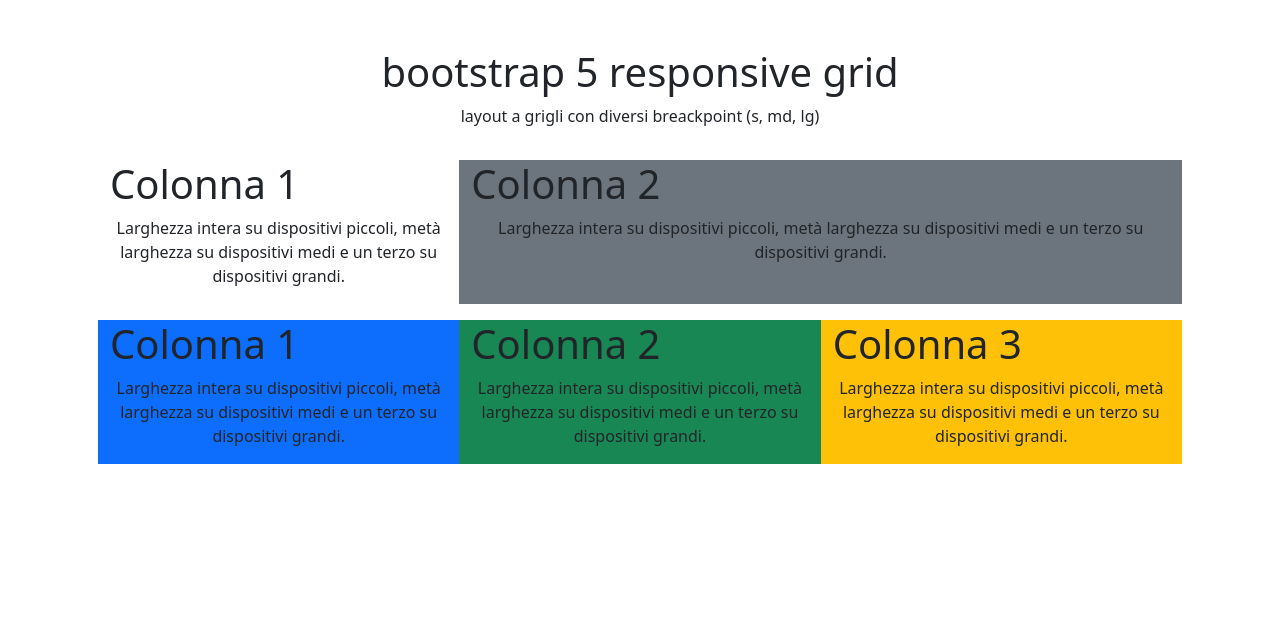
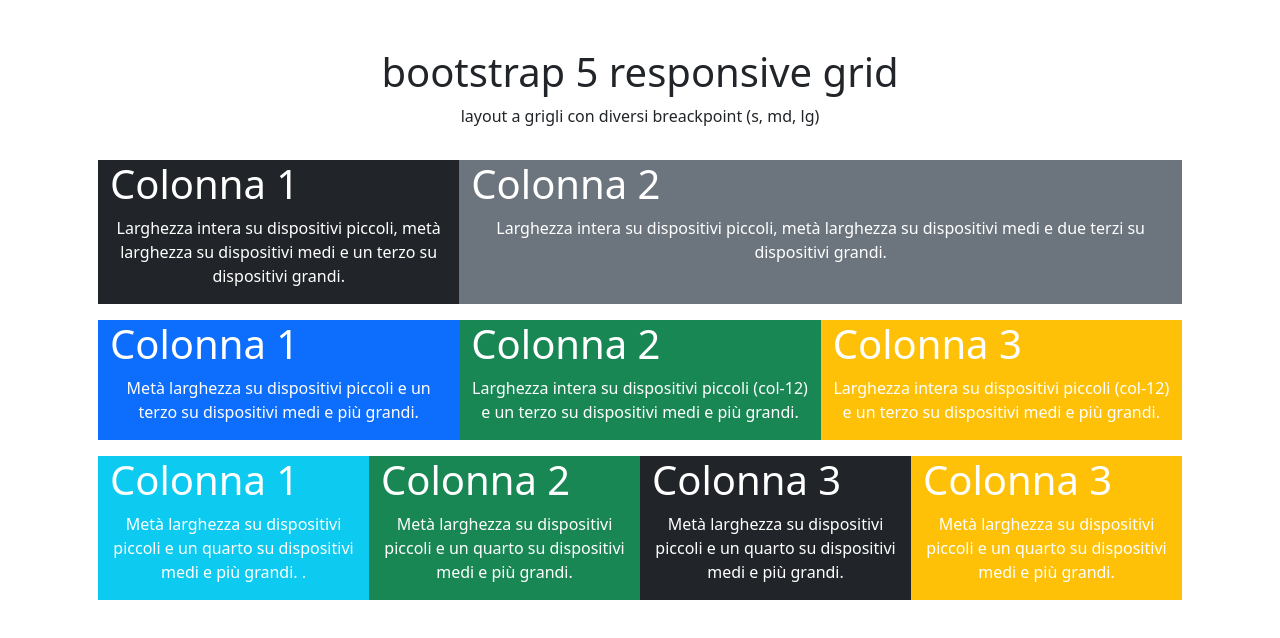
Before and after one commit to alessandro-sartini/htmlcss-bootstrap-layout, a plain HTML site: page index.html in a window 1280 px wide. Drawn offline with nearby package versions, Linux system fonts and the light colour scheme.

Commit message:
ADD:last row

```diff
--- a/index.html
+++ b/index.html
@@ -20,9 +20,9 @@
     </header>
     <main>
         <!-- #F8F9FA -->
-        <div class="container ">
+        <div class="container text-color text-white">
             <div class="row m-3">
-                <div class="col-12  col-md-6 col-lg-4 ">
+                <div class="col-12  col-md-6 col-lg-4 bg-dark ">
                     <h1 class="text-start">
                         Colonna 1
                     </h1>
@@ -33,7 +33,7 @@
                     <h1 class="text-start">
                         Colonna 2
                     </h1>
-                    <p class="text-center"> Larghezza intera su dispositivi piccoli, metà larghezza su dispositivi medi e un terzo su dispositivi grandi.</p>
+                    <p class="text-center"> Larghezza intera su dispositivi piccoli, metà larghezza su dispositivi medi e due terzi su dispositivi grandi.</p>
                 </div>
 
 
@@ -45,21 +45,64 @@
                         Colonna 1
 
                     </h1>
-                    <p class="text-center"> Larghezza intera su dispositivi piccoli, metà larghezza su dispositivi medi e un terzo su dispositivi grandi.</p>
+                    <p class="text-center"> Metà larghezza su dispositivi piccoli e un terzo su dispositivi medi e più grandi.</p>
                 </div>
                 <div class="col-6 col-md-4 bg-success">
                     <h1>
                         Colonna 2
                     </h1>
-                    <p class="text-center"> Larghezza intera su dispositivi piccoli, metà larghezza su dispositivi medi e un terzo su dispositivi grandi.</p>
+                    <p class="text-center"> Larghezza intera su
+                        dispositivi piccoli (col-12) e un terzo su dispositivi medi e più grandi.
+                        </p>
                 </div>
                 <div class="col col-md-4  bg-warning">
                     <h1>
                         Colonna 3
                     </h1>
-                    <p class="text-center"> Larghezza intera su dispositivi piccoli, metà larghezza su dispositivi medi e un terzo su dispositivi grandi.</p>
+                    <p class="text-center"> Larghezza intera su
+                        dispositivi piccoli (col-12) e un terzo su dispositivi medi e più grandi.</p>
                 </div>
             </div>
+
+            <div class="row m-3 ">
+                <div class="col-6 col-md-3 bg-info">
+                    <h1>
+                        Colonna 1
+
+                    </h1>
+                    <p class="text-center">Metà larghezza su dispositivi piccoli
+                        e un quarto su dispositivi medi e più grandi.
+                        .</p>
+                </div>
+                <div class="col-6 col-md-3 bg-success">
+                    <h1>
+                        Colonna 2
+                    </h1>
+                    <p class="text-center">Metà larghezza su dispositivi piccoli
+                        e un quarto su dispositivi medi e più grandi.
+                        </p>
+                </div>
+                <div class="col-6 col-md-3  bg-dark">
+                    <h1>
+                        Colonna 3
+                    </h1>
+                    <p class="text-center"> Metà larghezza su dispositivi piccoli
+                        e un quarto su dispositivi medi e più grandi.
+                        </p>
+                </div>
+                <div class="col-6 col-md-3  bg-warning">
+                    <h1>
+                        Colonna 3
+                    </h1>
+                    <p class="text-center"> Metà larghezza su dispositivi piccoli
+                        e un quarto su dispositivi medi e
+                        più grandi.</p>
+                </div>
+
+
+            </div>
+
+
 
 
         </div>
@@ -69,3 +112,22 @@
     </main>
 </body>
 </html>
+
+
+<!--
+Colonna 2
+
+Colonna 3
+
+Colonna
+1
+
+Colonna
+2
+Colonna
+3
+Colonna
+4
+Metà larghezza su dispositivi piccoli
+e un quarto su dispositivi medi e
+più grandi. -->
```
